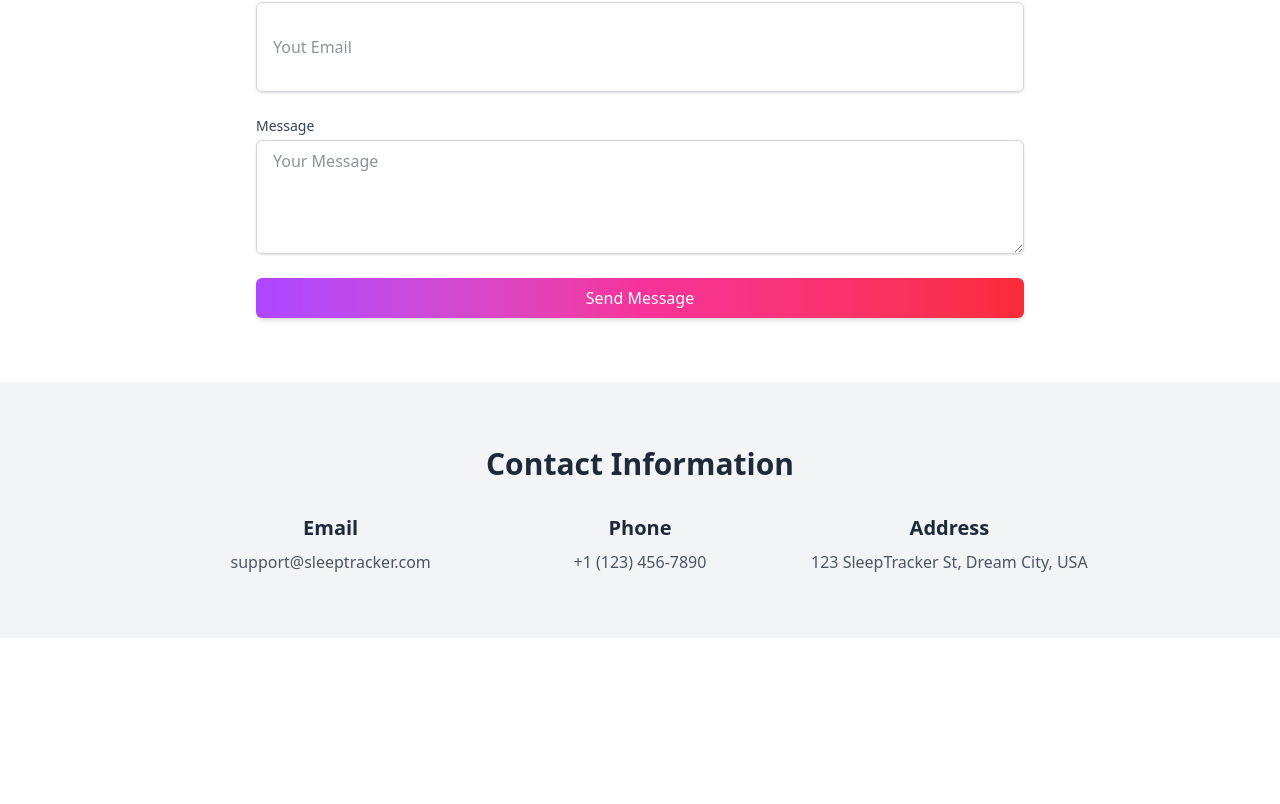
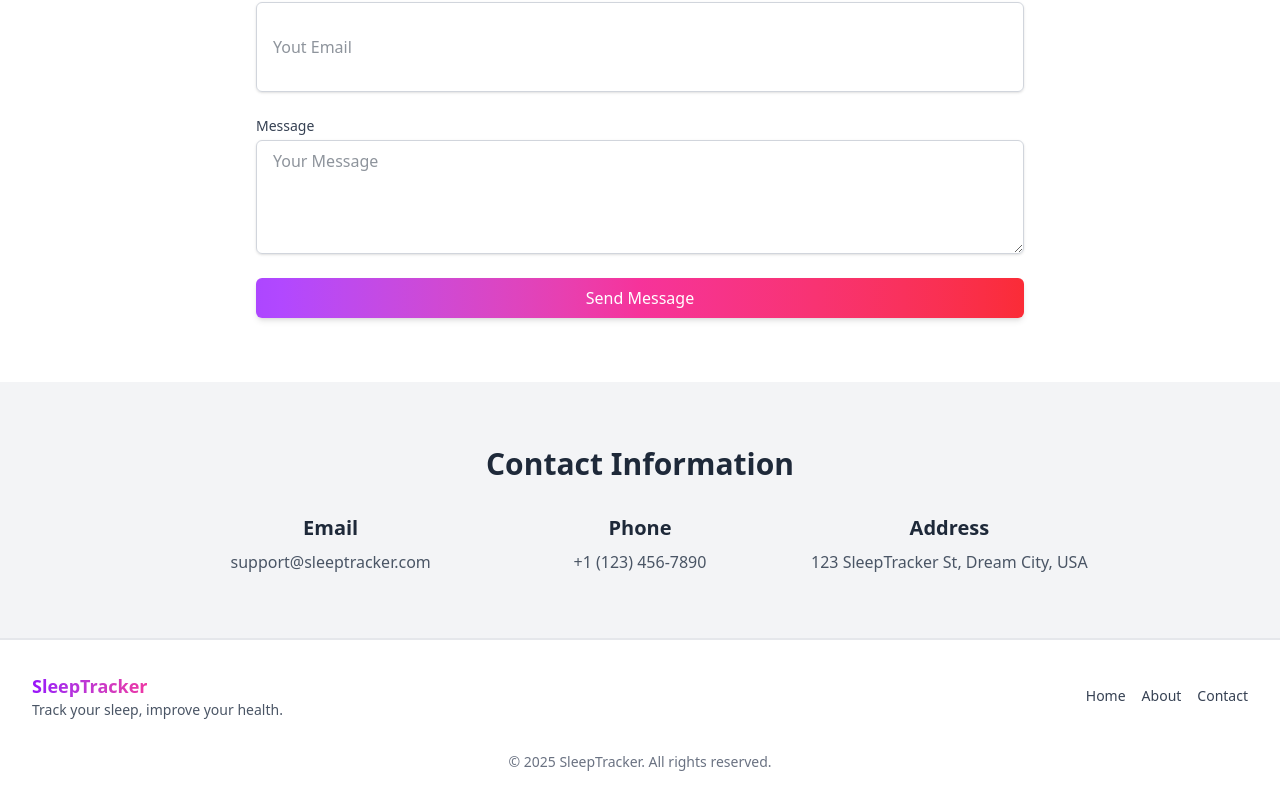
Before and after one commit to DevSunny05/next-sleeptracker-app, a Next.js app: page /contact in a window 1280 px wide. Shown: the part 578-1382 px from the top of the page. Before the commit the page ends 1216 px from the top, so only its background shows below. Built offline with nearby package versions, Linux system fonts and the light colour scheme; no server answers.

Commit message:
footer created

```diff
--- a/app/contact/page.tsx
+++ b/app/contact/page.tsx
@@ -15,7 +15,21 @@ const ContactPage = () => {
       <section className="py-16 px-8 bg-white">
         <h2 className="text-3xl font-bold text-center mb-8">Get in Touch</h2>
 
-        <form className="max-w-3xl mx-auto space-y-6">
+        <form
+          className="max-w-3xl mx-auto space-y-6"
+          onSubmit={(e) => {
+            e.preventDefault();
+            const name = (document.getElementById("name") as HTMLInputElement)
+              ?.value;
+            const email = (document.getElementById("email") as HTMLInputElement)
+              ?.value;
+            const message = (
+              document.getElementById("message") as HTMLTextAreaElement
+            )?.value;
+            const mailtoLink = `sarang.office01@gmail.com?subject=Message from ${name}&body=Email: ${email}%0D%0A%0D%0A${message}`;
+            window.location.href = mailtoLink;
+          }}
+        >
           <div>
             <label
               htmlFor="name"
--- a/app/layout.tsx
+++ b/app/layout.tsx
@@ -3,6 +3,7 @@ import { Geist, Geist_Mono } from "next/font/google";
 import "./globals.css";
 import { ClerkProvider } from "@clerk/nextjs";
 import Navbar from "@/components/Navbar";
+import Footer from "@/components/Footer";
 
 const geistSans = Geist({
   variable: "--font-geist-sans",
@@ -32,6 +33,7 @@ export default function RootLayout({
         >
           <Navbar />
           {children}
+          <Footer />
         </body>
       </html>
     </ClerkProvider>
--- /dev/null
+++ b/components/Footer.tsx
@@ -0,0 +1,50 @@
+import Link from "next/link";
+
+const Footer = () => {
+  return (
+    <footer className="border-t-2 border-gray-200">
+      <div className="max-w-7xl mx-auto px-4 sm:px-6 lg:px-8 py-8">
+        <div className="flex flex-col md:flex-row justify-between items-center">
+          {/* Logo and Tagline */}
+          <div className="text-center md:text-left mb-4 md:mb-0">
+            <h2 className="text-lg font-bold bg-gradient-to-r from-purple-600 via-pink-500 to-red-500 bg-clip-text text-transparent">
+              SleepTracker
+            </h2>
+            <p className="text-gray-600 text-sm">
+              Track your sleep, improve your health.
+            </p>
+          </div>
+
+          {/* Navigation Links */}
+          <div className="flex space-x-4">
+            <Link
+              href="/"
+              className="text-gray-700 hover:text-purple-600 text-sm font-medium"
+            >
+              Home
+            </Link>
+            <Link
+              href="/about"
+              className="text-gray-700 hover:text-purple-600 text-sm font-medium"
+            >
+              About
+            </Link>
+            <Link
+              href="/contact"
+              className="text-gray-700 hover:text-purple-600 text-sm font-medium"
+            >
+              Contact
+            </Link>
+          </div>
+        </div>
+
+        {/* Copyright */}
+        <div className="mt-8 text-center text-gray-500 text-sm">
+          © {new Date().getFullYear()} SleepTracker. All rights reserved.
+        </div>
+      </div>
+    </footer>
+  );
+};
+
+export default Footer;
```
